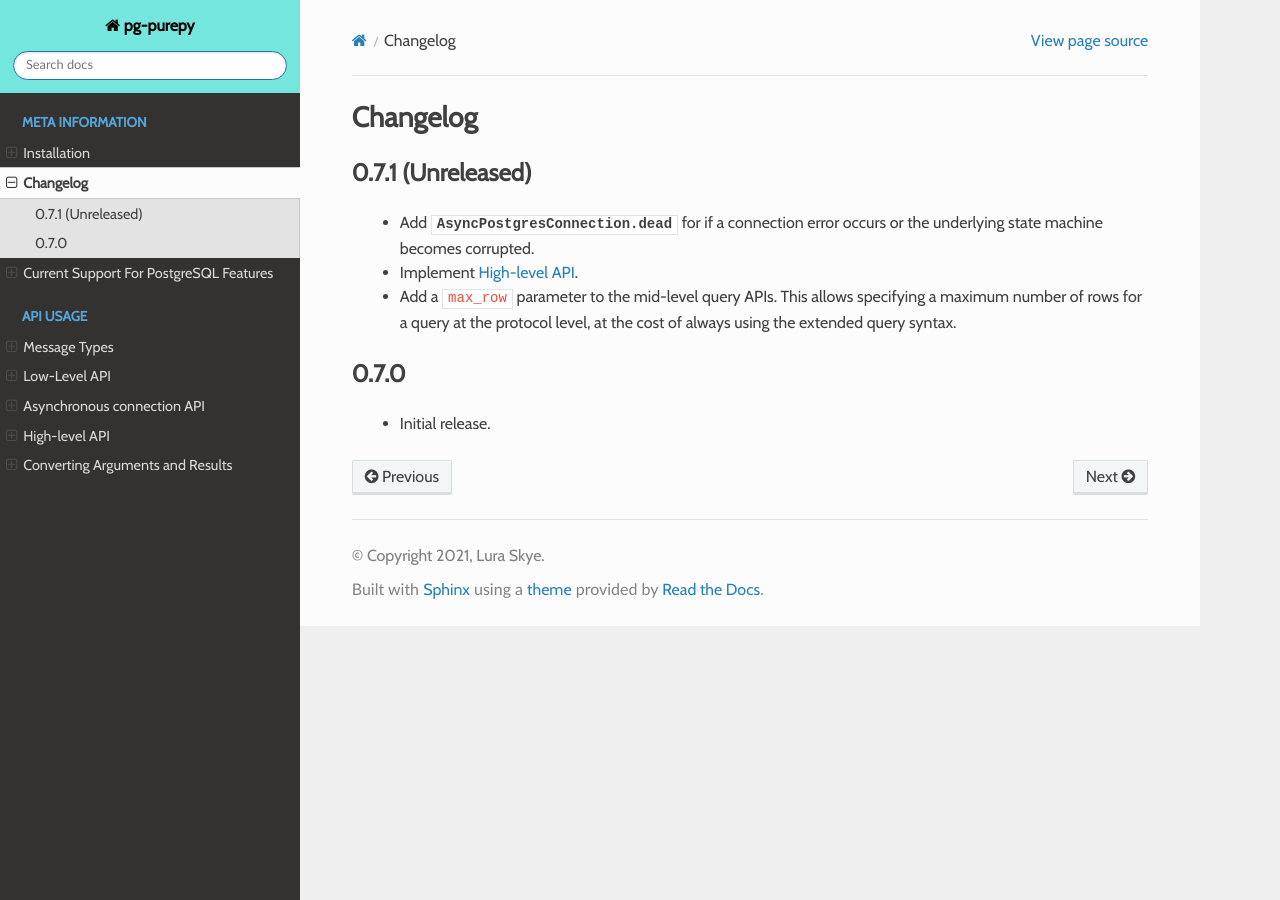
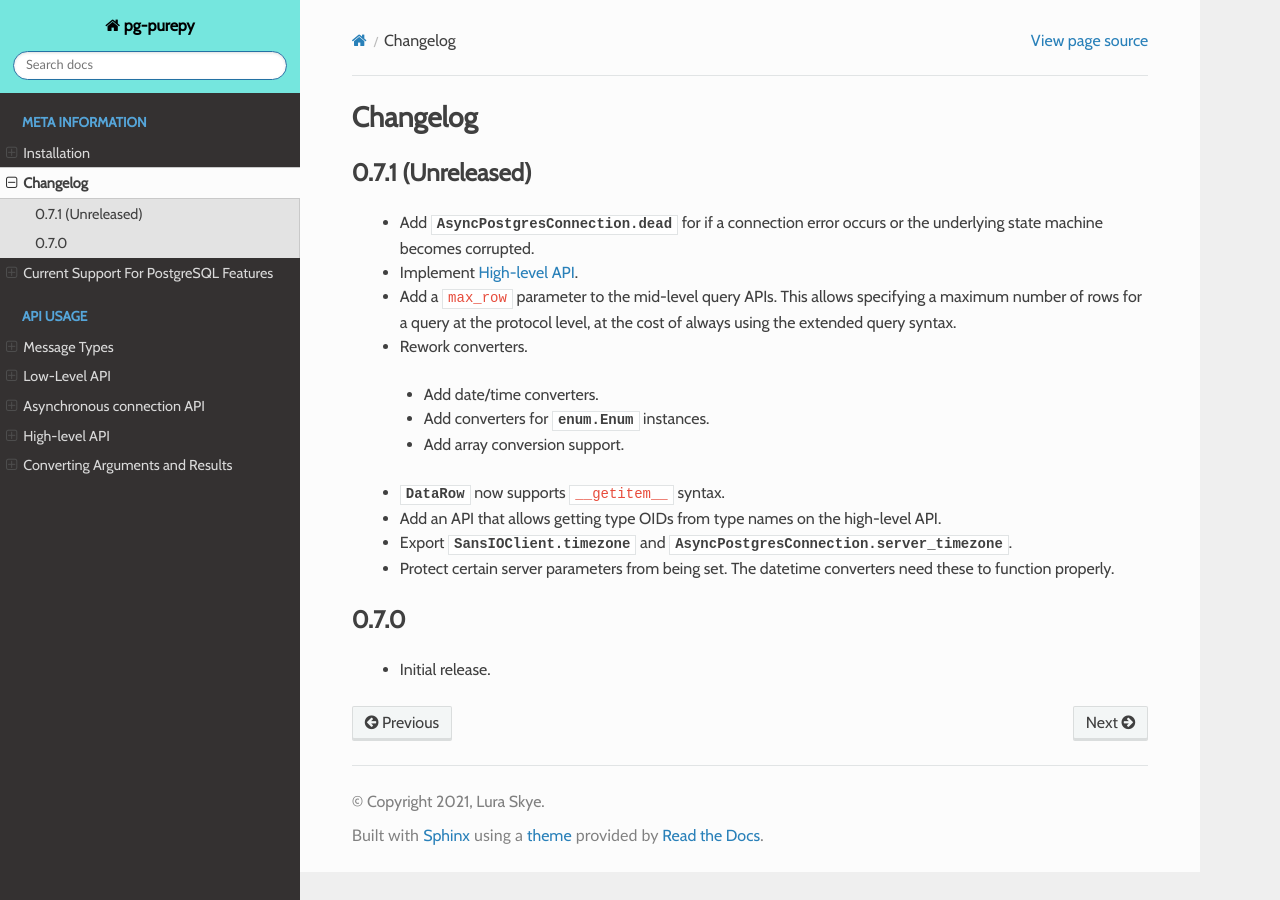
Before and after one commit to Fuyukai/pg-purepy, a Sphinx documentation site: the page built from docs/changelog.rst, in a window 1280 px wide. Built offline with Sphinx 7.4.7 and the Read the Docs theme 2.0.0, drawn with Linux system fonts in a browser that asks for light colours; some web fonts are replaced.

Commit message:
Update changelog.

```diff
--- a/docs/changelog.rst
+++ b/docs/changelog.rst
@@ -13,6 +13,23 @@ Changelog
    number of rows for a query at the protocol level, at the cost of always using the extended query
    syntax.
 
+ - Rework converters.
+
+  - Add date/time converters.
+
+  - Add converters for :class:`enum.Enum` instances.
+
+  - Add array conversion support.
+
+ - :class:`.DataRow` now supports ``__getitem__`` syntax.
+
+ - Add an API that allows getting type OIDs from type names on the high-level API.
+
+ - Export :attr:`.SansIOClient.timezone` and :attr:`.AsyncPostgresConnection.server_timezone`.
+
+ - Protect certain server parameters from being set. The datetime converters need these to
+   function properly.
+
 0.7.0
 -----
 
--- a/pyproject.toml
+++ b/pyproject.toml
@@ -3,7 +3,7 @@ line-length = 100
 
 [tool.poetry]
 name = "pg-purepy"
-version = "0.7.0"
+version = "0.7.1"
 description = "A pure-Python anyio-based PostgreSQL adapter."
 authors = ["Lura Skye <l@veriny.tf>"]
 license = "LGPL-3.0-or-later"
```
